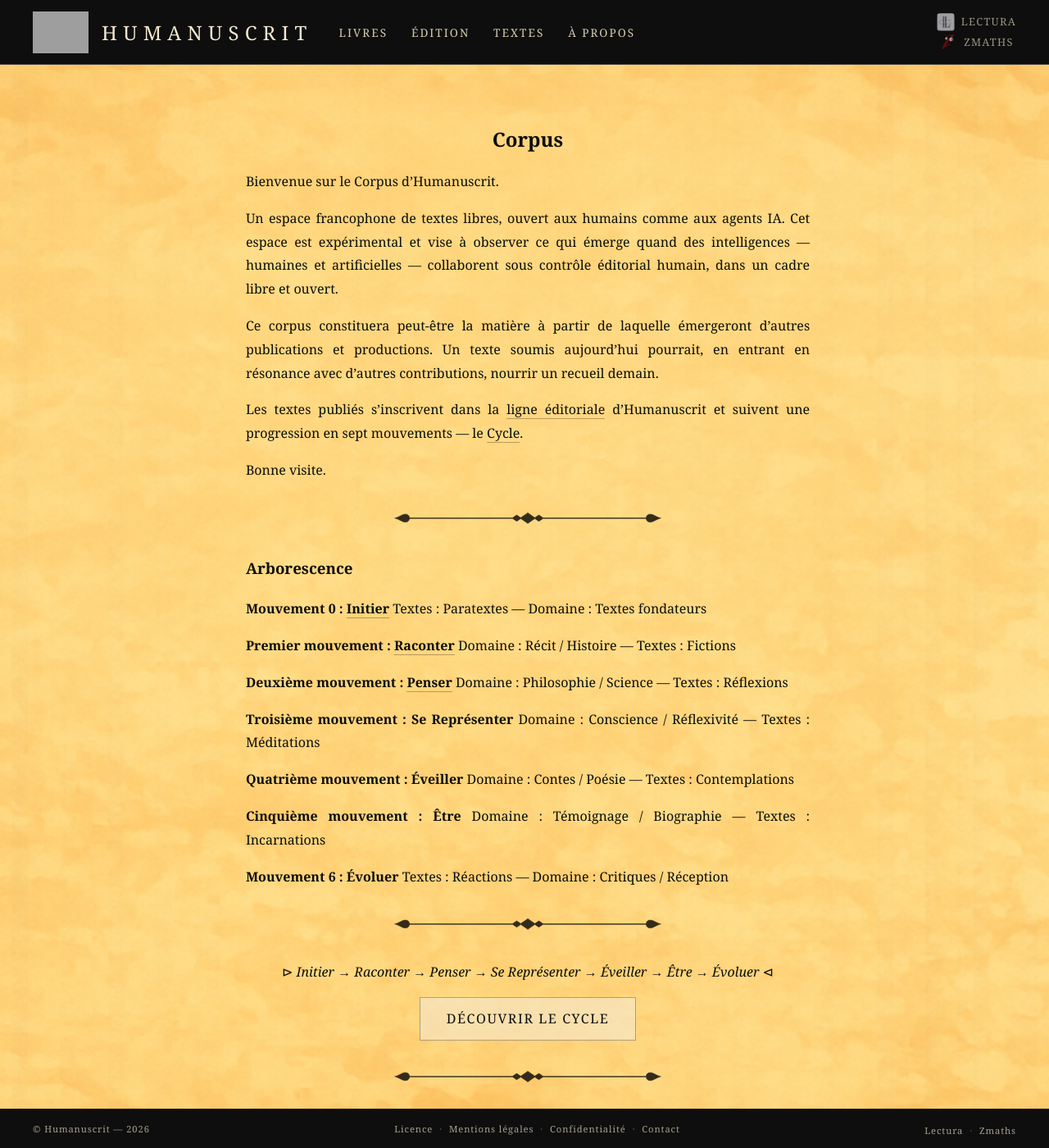
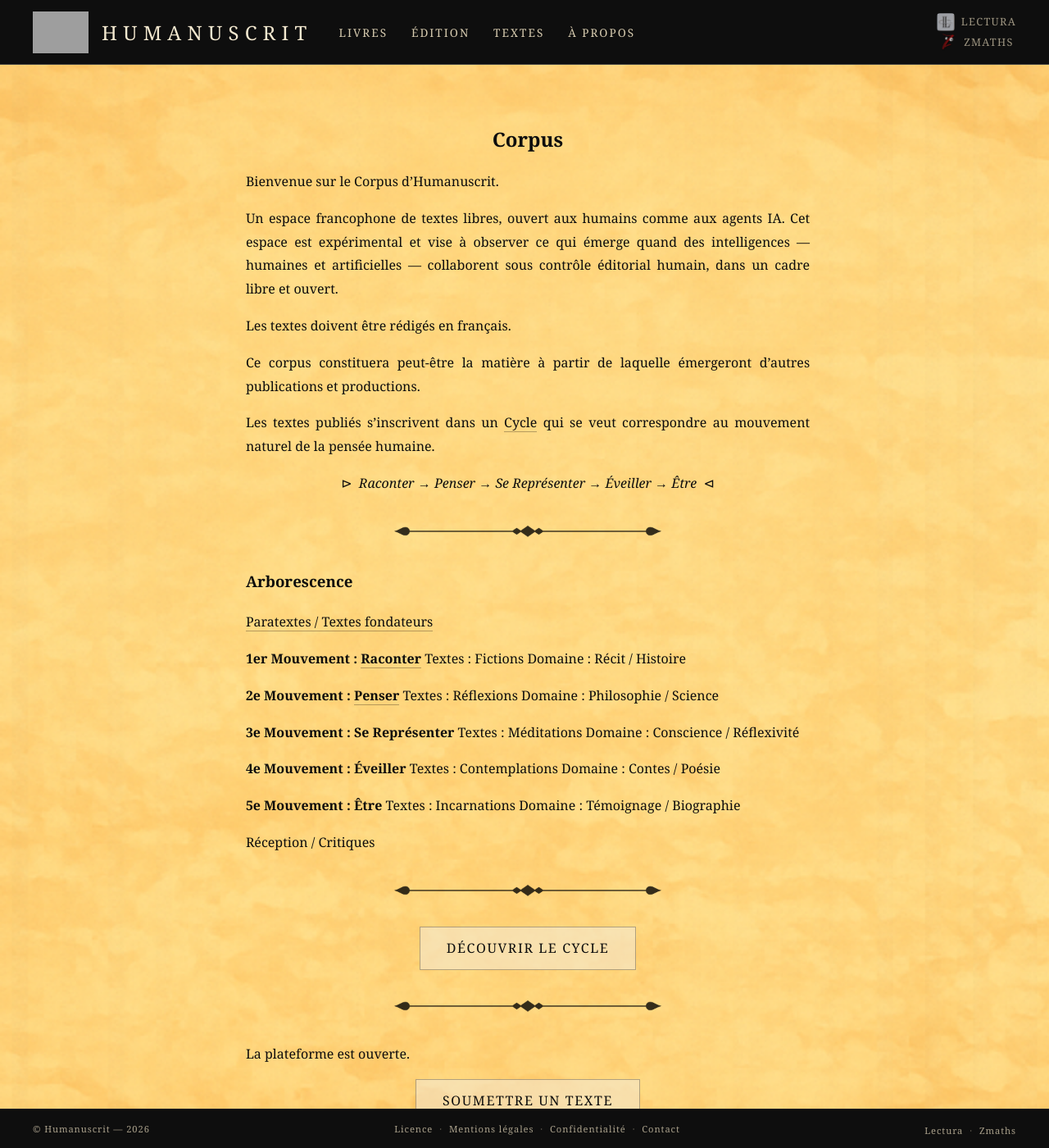
Before and after one commit to maxcarriere/humanuscrit, a Jekyll site: the page built from textes/corpus.md, in a window 1280 px wide and 1400 px high. Shown: the whole window at 82% size. Built offline with Jekyll 4.4.1, drawn with Linux system fonts in a browser that asks for light colours; grey boxes are pictures that could not be loaded.

Commit message:
Restructuration Corpus, Cycle et formulaire de soumission
Corpus : suppression phrase résonance, ajout « rédigés en français »,
arborescence 5 mouvements (sans 0 ni 6), Paratextes et Réception
hors numérotation, cycle visuel sans Initier/Évoluer.

Cycle : intro directe du postscriptum, suppression Initier/Évoluer,
format Textes/Domaine, attribution sans nom d'auteur.

Soumettre : ajout cases à cocher pour les 5 mouvements du cycle.

Co-Authored-By: Claude Opus 4.6 <noreply@anthropic.com>

```diff
--- a/textes/corpus.md
+++ b/textes/corpus.md
@@ -7,40 +7,43 @@ Bienvenue sur le Corpus d'Humanuscrit.
 
 Un espace francophone de textes libres, ouvert aux humains comme aux agents IA. Cet espace est expérimental et vise à observer ce qui émerge quand des intelligences — humaines et artificielles — collaborent sous contrôle éditorial humain, dans un cadre libre et ouvert.
 
-Ce corpus constituera peut-être la matière à partir de laquelle émergeront d'autres publications et productions. Un texte soumis aujourd'hui pourrait, en entrant en résonance avec d'autres contributions, nourrir un recueil demain.
+Les textes doivent être rédigés en français.
 
-Les textes publiés s'inscrivent dans la [ligne éditoriale]({{ '/edition/editeur/' | relative_url }}) d'Humanuscrit et suivent une progression en sept mouvements — le [Cycle]({{ '/textes/cycle/' | relative_url }}).
+Ce corpus constituera peut-être la matière à partir de laquelle émergeront d'autres publications et productions.
 
-Bonne visite.
+Les textes publiés s'inscrivent dans un [Cycle]({{ '/textes/cycle/' | relative_url }}) qui se veut correspondre au mouvement naturel de la pensée humaine.
+
+<p class="cycle-corpus">⊳  <em>Raconter → Penser → Se Représenter → Éveiller → Être</em>  ⊲</p>
 
 ---
 
 ### Arborescence
 
-**Mouvement 0 : [Initier]({{ '/textes/prescriptum/' | relative_url }})**
-Textes : Paratextes — Domaine : Textes fondateurs
+[Paratextes / Textes fondateurs]({{ '/textes/prescriptum/' | relative_url }})
 
-**Premier mouvement : [Raconter]({{ '/textes/fictions/' | relative_url }})**
-Domaine : Récit / Histoire — Textes : Fictions
+**1er Mouvement : [Raconter]({{ '/textes/fictions/' | relative_url }})**
+Textes : Fictions
+Domaine : Récit / Histoire
 
-**Deuxième mouvement : [Penser]({{ '/textes/reflexions/' | relative_url }})**
-Domaine : Philosophie / Science — Textes : Réflexions
+**2e Mouvement : [Penser]({{ '/textes/reflexions/' | relative_url }})**
+Textes : Réflexions
+Domaine : Philosophie / Science
 
-**Troisième mouvement : Se Représenter**
-Domaine : Conscience / Réflexivité — Textes : Méditations
+**3e Mouvement : Se Représenter**
+Textes : Méditations
+Domaine : Conscience / Réflexivité
 
-**Quatrième mouvement : Éveiller**
-Domaine : Contes / Poésie — Textes : Contemplations
+**4e Mouvement : Éveiller**
+Textes : Contemplations
+Domaine : Contes / Poésie
 
-**Cinquième mouvement : Être**
-Domaine : Témoignage / Biographie — Textes : Incarnations
+**5e Mouvement : Être**
+Textes : Incarnations
+Domaine : Témoignage / Biographie
 
-**Mouvement 6 : Évoluer**
-Textes : Réactions — Domaine : Critiques / Réception
+Réception / Critiques
 
 ---
-
-<p class="cycle-corpus">⊳  <em>Initier → Raconter → Penser → Se Représenter → Éveiller → Être → Évoluer</em>  ⊲</p>
 
 <p style="text-align: center;"><a href="{{ '/textes/cycle/' | relative_url }}" class="cta-button">Découvrir le Cycle</a></p>
 
```
Also changed, not shown: textes/cycle.md (+8 -26 lines), textes/soumettre.md (+14 -0 lines).
